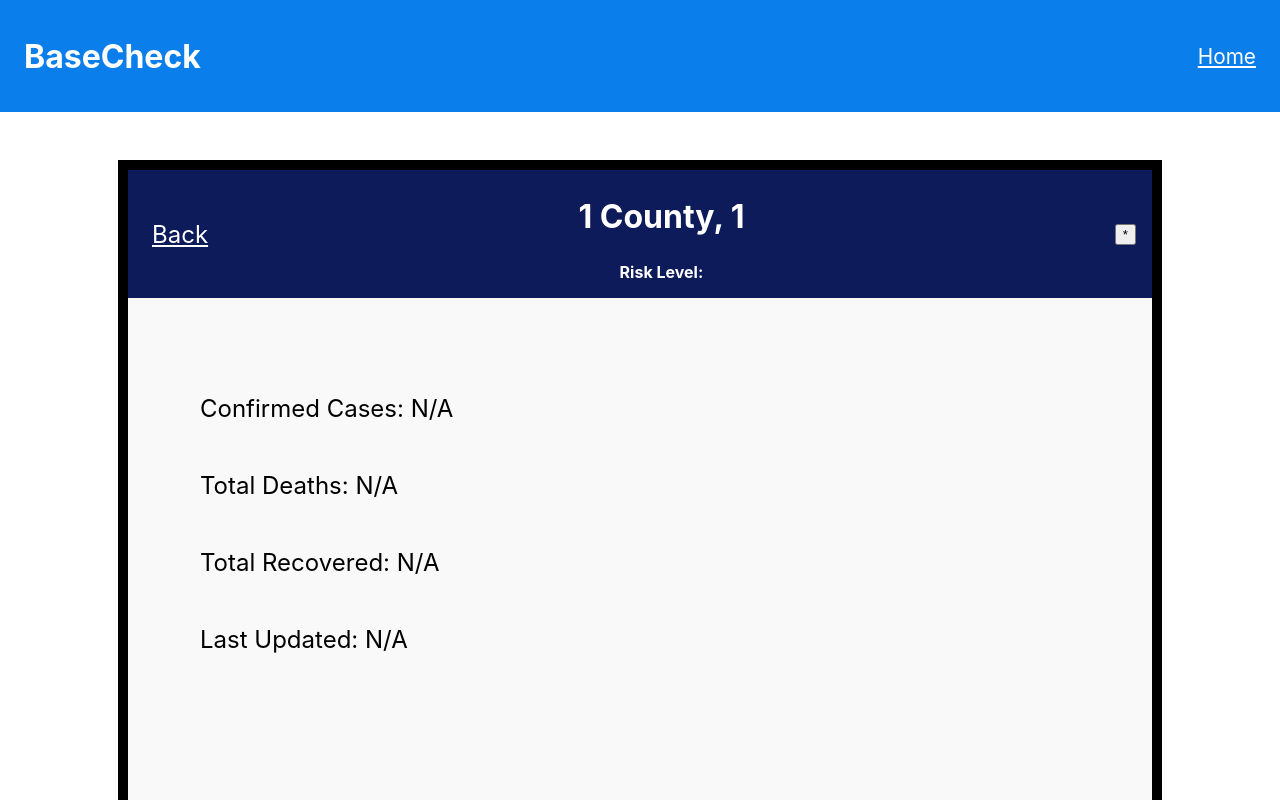
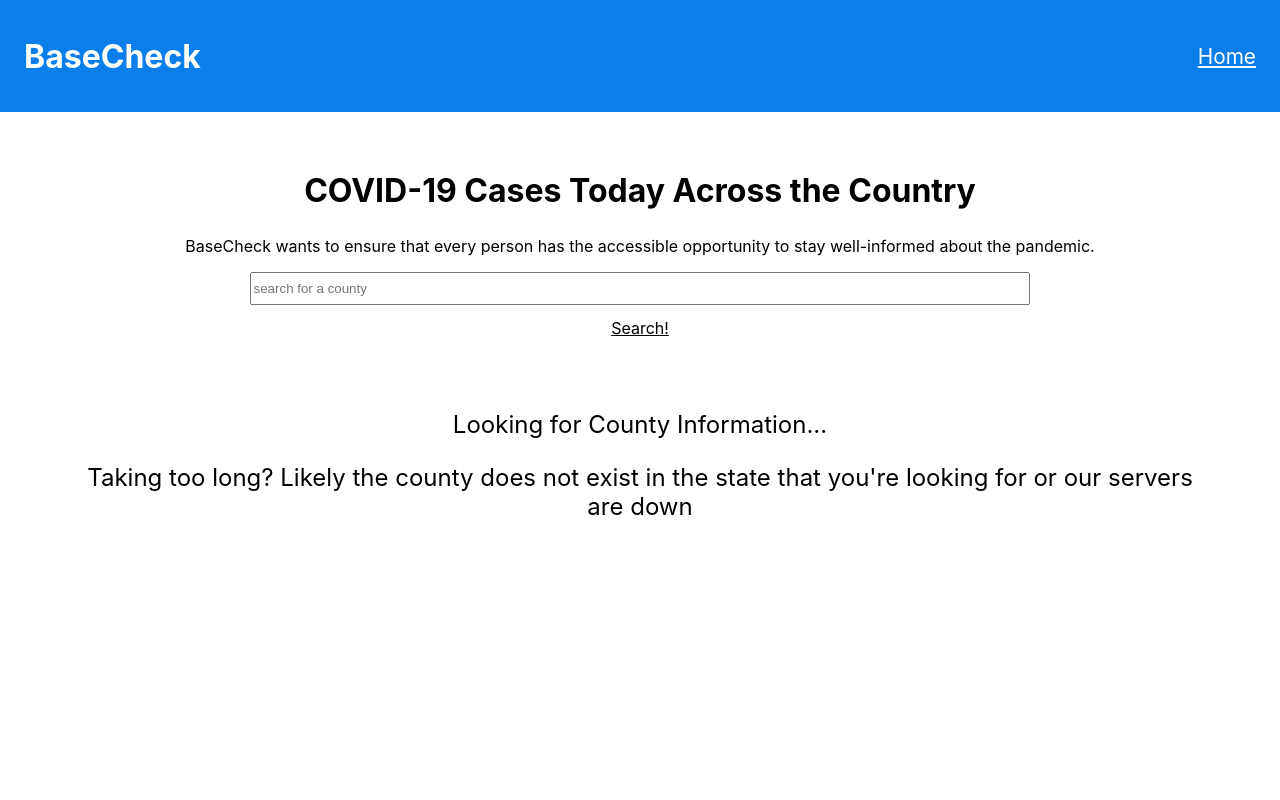
Before and after one commit to autumn-info-442a/team-b, a React (Create React App) app in the folder my-app/: page /county/1/1 in a window 1280 px wide. Shown: the top 800 px of the page. Built offline with nearby package versions, Linux system fonts and the light colour scheme; no server answers.

Commit message:
Refactor SearchBar into individual component

```diff
--- a/my-app/src/App.css
+++ b/my-app/src/App.css
@@ -113,6 +113,11 @@ h2 {
   margin-top: 3em;
 }
 
+.empty-header {
+  text-align: center;
+  font-size: x-large;
+  margin: 2em;
+}
 
 
 /*
--- a/my-app/src/App.js
+++ b/my-app/src/App.js
@@ -26,10 +26,20 @@ function App() {
 
 function HomePage() {
 
+  return (
+    <main className="home-page">
+      <SearchBar/>
+      <div>
+      </div>
+    </main>
+  );
+}
+
+function SearchBar() {
+
   const [input, setInput] = useState("");
 
   return (
-    <main className="home-page">
     <div className="page-header">
       <h2>COVID-19 Cases Today Across the Country</h2>
       <p>BaseCheck wants to ensure that every person has the accessible opportunity to stay well-informed about the pandemic.</p>
@@ -38,9 +48,6 @@ function HomePage() {
       </form>
       <a href={'/search/' + input} className="search-button">Search!</a>
     </div>
-      <div>
-      </div>
-    </main>
   );
 }
 
@@ -49,7 +56,6 @@ function SearchPage() {
   let { county } = useParams();
   const baseUri = "https://disease.sh/v3/covid-19/jhucsse/counties/";
   const [counties, setCounties] = useState([]);
-  const [input, setInput] = useState(county);
 
   useEffect(() => {
     fetch(baseUri + county)
@@ -64,14 +70,7 @@ function SearchPage() {
 
   return (
     <main className="home-page">
-      <div className="page-header">
-        <h2>COVID-19 Cases Today Across the Country</h2>
-        <p>BaseCheck wants to ensure that every person has the accessible opportunity to stay well-informed about the pandemic.</p>
-        <form>
-          <input type="text" value={input} placeholder="search for a county" onChange={e => setInput(e.target.value)} className="search"></input>
-        </form>
-        <a href={'/search/' + input} className="search-button">Search!</a>
-      </div>
+      <SearchBar/>
       <CountyCardList counties={counties} search={county}/>
       <div>
       </div>
@@ -141,6 +140,17 @@ function CountyDetail(props) {
     )
   } else {
   */
+  if (!location) {
+    return (
+      <main className="home-page">
+        <SearchBar/>
+        <div className="empty-header">
+          <p>Looking for County Information...</p>
+          <p>Taking too long? Likely the county does not exist in the state that you're looking for or our servers are down</p>
+        </div>
+      </main>
+    );
+  }
   return (
     <main className="more-info">
       <div className="county-page">
```
Lines whose indentation alone changed are shown as unchanged.
